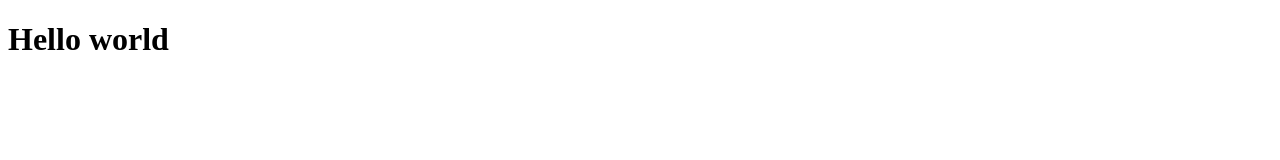
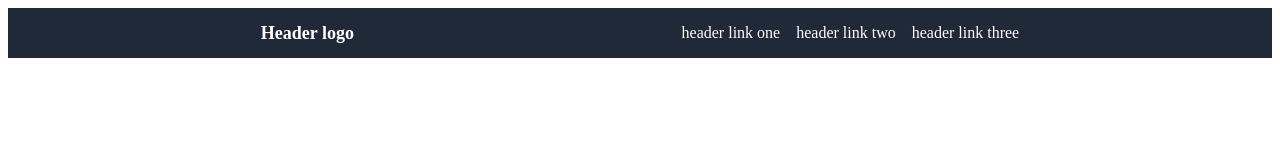
Before and after one commit to Rubenator123/Project-landing-page, a plain HTML site: page index.html in a window 1280 px wide. Drawn offline with Linux system fonts and the light colour scheme.

Commit message:
Add files via upload
added heading

```diff
--- a/index.html
+++ b/index.html
@@ -3,10 +3,20 @@
 <head>
     <meta charset="UTF-8">
     <title>Project landing page</title>
+    <link rel="stylesheet" href="style.css">
 
 </head>
 <body>
-    <h1>Hello world</h1>
+    <div class="header">
+        <div class="logo">
+            Header logo
+        </div>
+            <ul>
+                <li>header link one</li>
+                <li>header link two</li>
+                <li>header link three</li>
+            </ul>
+    </div>
 
 </body>
 
--- a/style.css
+++ b/style.css
@@ -0,0 +1,26 @@
+.body {
+    display: flex;
+}
+
+.header {
+    display: flex;
+    justify-content: space-between;
+    background-color: #1F2937;
+    color:white;
+    margin:0px;
+    padding:0px;
+}
+
+.logo {
+    font-weight: bold;
+    font-size:large;
+    align-self: center;
+    padding-left: 20%;
+}
+
+ul {
+    list-style-type: none;
+    display: flex;
+    gap:16px;
+    padding-right: 20%;
+}
```
